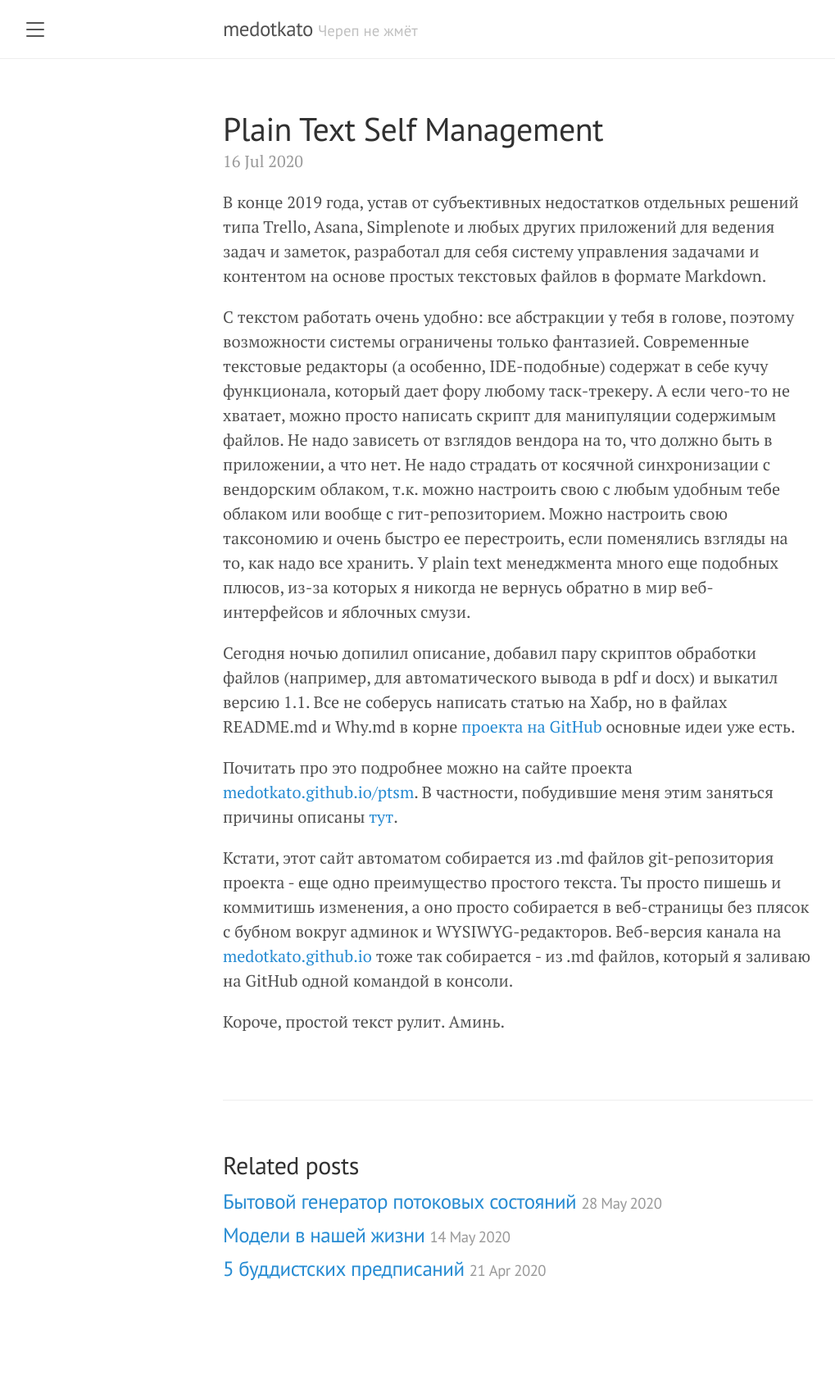
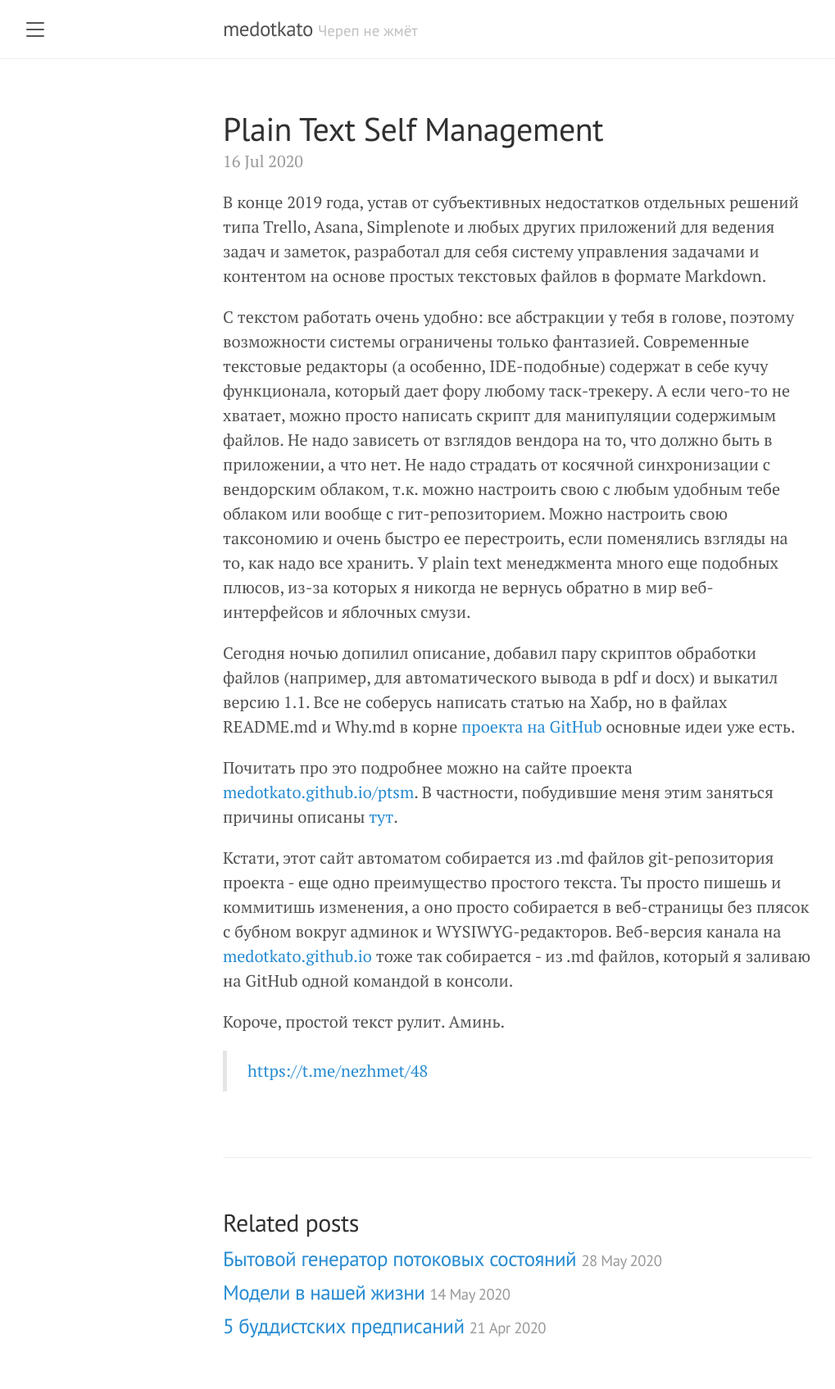
Before and after one commit to medotkato/medotkato.github.io, a Jekyll site: the page built from _posts/2020-07-16-PTSM.md, in a window 1280 px wide. Shown: the whole page at 82% size, without its empty margins (8-1027 px from the left). Built offline with Jekyll 4.4.1, drawn with Linux system fonts in a browser that asks for light colours; before the commit the page ends 1625 px from its top, so only the background shows below that; some of the changed lines change nothing that is shown.

Commit message:
2020-07-16 PTSM fix

```diff
--- a/_posts/2020-07-16-PTSM.md
+++ b/_posts/2020-07-16-PTSM.md
@@ -14,3 +14,5 @@ title: Plain Text Self Management
 Кстати, этот сайт автоматом собирается из .md файлов git-репозитория проекта - еще одно преимущество простого текста. Ты просто пишешь и коммитишь изменения, а оно просто собирается в веб-страницы без плясок с бубном вокруг админок и WYSIWYG-редакторов. Веб-версия канала на [medotkato.github.io](https://medotkato.github.io) тоже так собирается - из .md файлов, который я заливаю на GitHub одной командой в консоли.
 
 Короче, простой текст рулит. Аминь.
+
+> [https://t.me/nezhmet/48](https://t.me/nezhmet/48)
```
